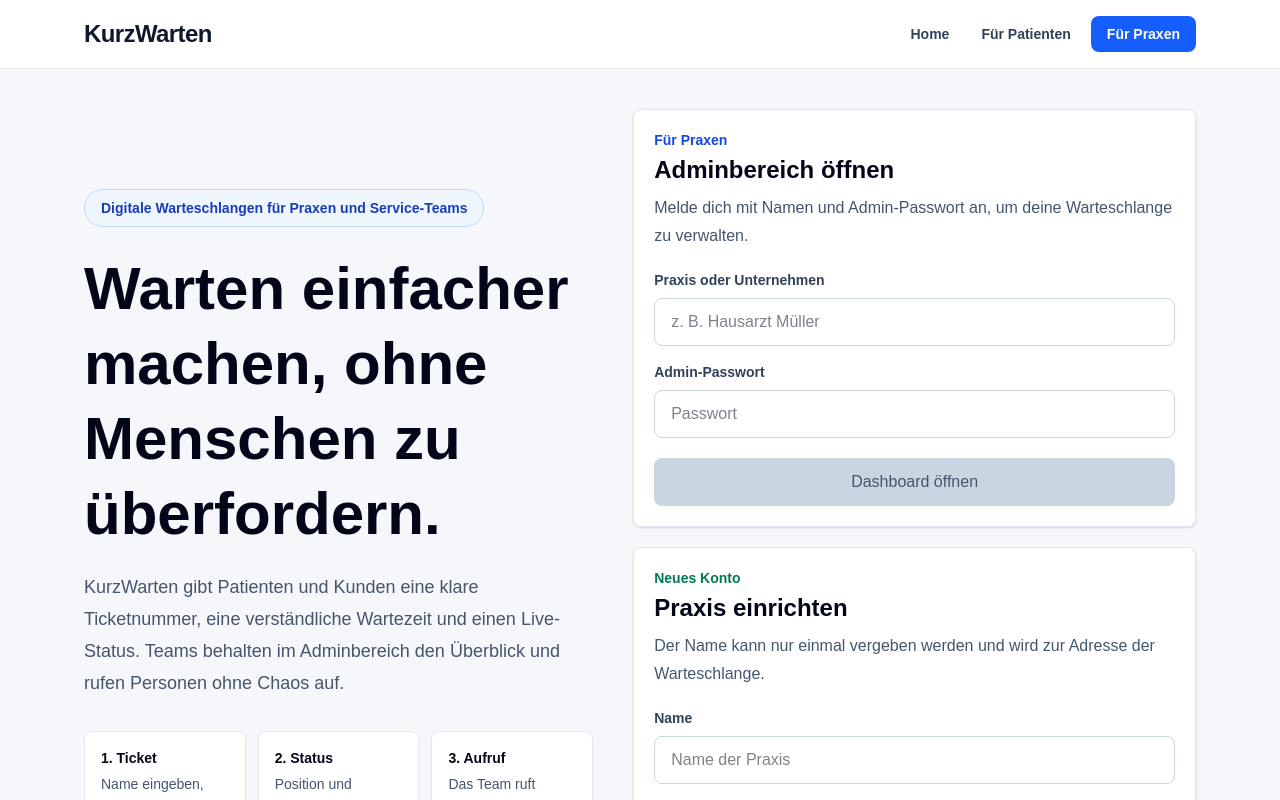
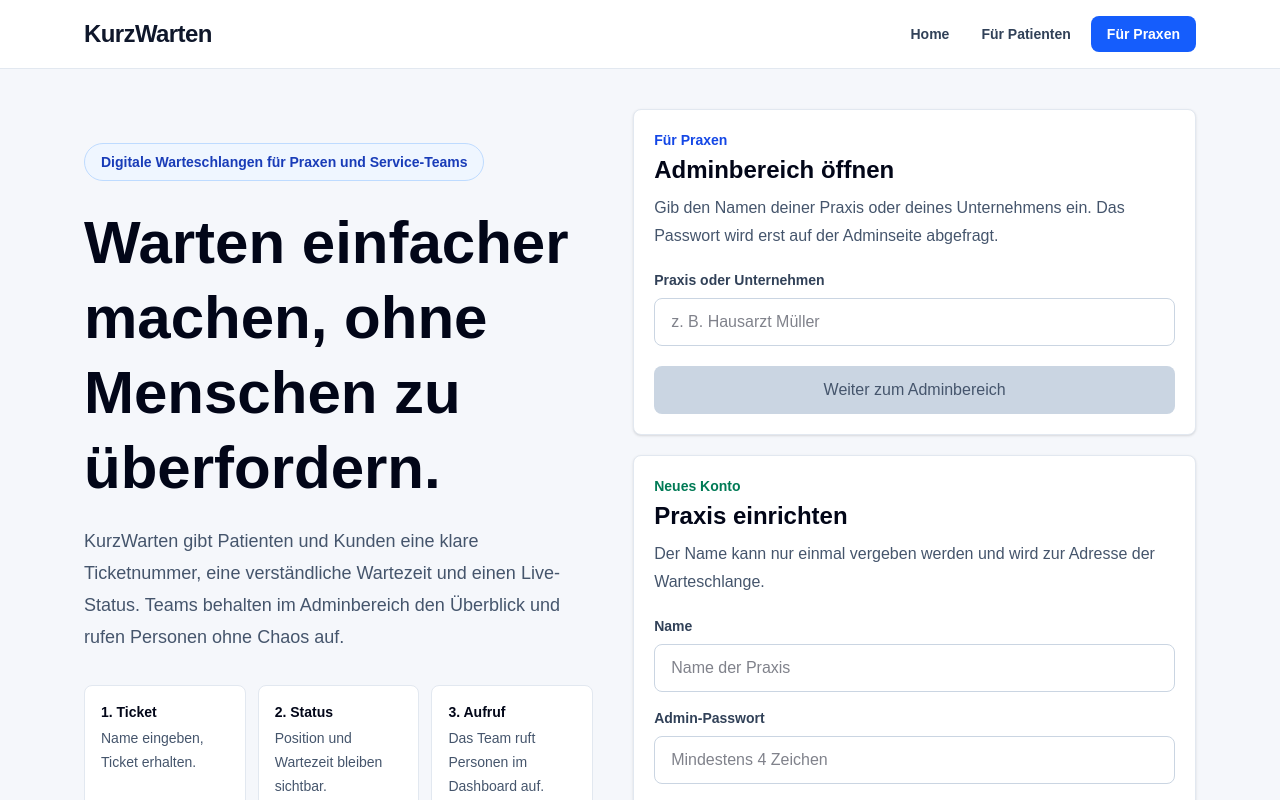
Before and after one commit to lolnetde/kurzwarten, a Next.js app: page /home in a window 1280 px wide. Shown: the top 800 px of the page. Built offline with nearby package versions, Linux system fonts and the light colour scheme.

Commit message:
Simplify admin entry flow

```diff
--- a/app/home/page.tsx
+++ b/app/home/page.tsx
@@ -16,7 +16,6 @@ export default function HomePage() {
   const [companyName, setCompanyName] = useState("");
   const [companyPassword, setCompanyPassword] = useState("");
   const [loginName, setLoginName] = useState("");
-  const [loginPassword, setLoginPassword] = useState("");
   const [company, setCompany] = useState<Company | null>(null);
   const [message, setMessage] = useState("");
   const [loginMessage, setLoginMessage] = useState("");
@@ -26,7 +25,6 @@ export default function HomePage() {
   const trimmedCompanyName = companyName.trim();
   const trimmedCompanyPassword = companyPassword.trim();
   const trimmedLoginName = loginName.trim();
-  const trimmedLoginPassword = loginPassword.trim();
   const isNameTooLong = trimmedCompanyName.length > MAX_COMPANY_NAME_LENGTH;
   const isPasswordTooShort =
     trimmedCompanyPassword.length > 0 &&
@@ -36,10 +34,7 @@ export default function HomePage() {
     trimmedCompanyPassword.length >= MIN_PASSWORD_LENGTH &&
     !isNameTooLong &&
     !isCreating;
-  const canOpenCompany =
-    trimmedLoginName.length > 0 &&
-    trimmedLoginPassword.length > 0 &&
-    !isLoggingIn;
+  const canOpenCompany = trimmedLoginName.length > 0 && !isLoggingIn;
 
   async function createCompany() {
     setMessage("");
@@ -97,15 +92,15 @@ export default function HomePage() {
   async function openCompany() {
     setLoginMessage("");
 
-    if (!trimmedLoginName || !trimmedLoginPassword) {
-      setLoginMessage("Bitte gib Namen und Passwort ein.");
+    if (!trimmedLoginName) {
+      setLoginMessage("Bitte gib den Namen der Praxis oder des Unternehmens ein.");
       return;
     }
 
     setIsLoggingIn(true);
 
     try {
-      const companyResponse = await fetch("/api/company-login", {
+      const response = await fetch("/api/company-login", {
         method: "POST",
         headers: {
           "Content-Type": "application/json",
@@ -113,32 +108,14 @@ export default function HomePage() {
         body: JSON.stringify({ name: trimmedLoginName }),
       });
 
-      const companyData = await companyResponse.json();
+      const data = await response.json();
 
-      if (!companyData.success) {
+      if (data.success) {
+        window.location.href = `/admin/${data.company.slug}`;
+      } else {
         setLoginMessage(
-          companyData.error ?? "Praxis oder Unternehmen wurde nicht gefunden."
+          data.error ?? "Praxis oder Unternehmen wurde nicht gefunden."
         );
-        return;
-      }
-
-      const loginResponse = await fetch("/api/company-admin-login", {
-        method: "POST",
-        headers: {
-          "Content-Type": "application/json",
-        },
-        body: JSON.stringify({
-          slug: companyData.company.slug,
-          password: trimmedLoginPassword,
-        }),
-      });
-
-      const loginData = await loginResponse.json();
-
-      if (loginData.success) {
-        window.location.href = `/admin/${loginData.company.slug}`;
-      } else {
-        setLoginMessage(loginData.error ?? "Login fehlgeschlagen.");
       }
     } catch {
       setLoginMessage("Verbindung fehlgeschlagen. Bitte versuche es erneut.");
@@ -199,8 +176,8 @@ export default function HomePage() {
             <p className="text-sm font-semibold text-blue-700">Für Praxen</p>
             <h2 className="mt-1 text-2xl font-bold">Adminbereich öffnen</h2>
             <p className="mt-2 leading-7 text-slate-600">
-              Melde dich mit Namen und Admin-Passwort an, um deine
-              Warteschlange zu verwalten.
+              Gib den Namen deiner Praxis oder deines Unternehmens ein. Das
+              Passwort wird erst auf der Adminseite abgefragt.
             </p>
 
             <label className="mt-5 block text-sm font-semibold text-slate-700">
@@ -216,26 +193,12 @@ export default function HomePage() {
               placeholder="z. B. Hausarzt Müller"
             />
 
-            <label className="mt-4 block text-sm font-semibold text-slate-700">
-              Admin-Passwort
-            </label>
-            <input
-              value={loginPassword}
-              onChange={(event) => {
-                setLoginPassword(event.target.value);
-                setLoginMessage("");
-              }}
-              className="mt-2 h-12 w-full rounded-lg border border-slate-300 bg-white px-4 text-slate-950"
-              placeholder="Passwort"
-              type="password"
-            />
-
             <button
               onClick={openCompany}
               disabled={!canOpenCompany}
               className="mt-5 h-12 w-full rounded-lg bg-blue-700 px-5 font-semibold text-white hover:bg-blue-800 disabled:cursor-not-allowed disabled:bg-slate-300 disabled:text-slate-600"
             >
-              {isLoggingIn ? "Wird geöffnet..." : "Dashboard öffnen"}
+              {isLoggingIn ? "Wird geöffnet..." : "Weiter zum Adminbereich"}
             </button>
 
             {loginMessage && (
```
